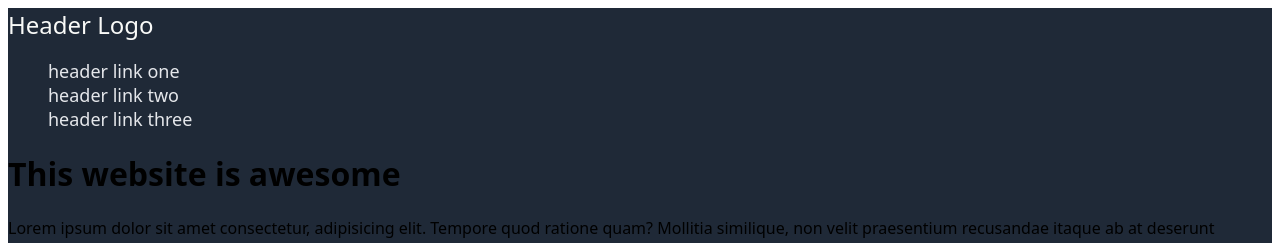
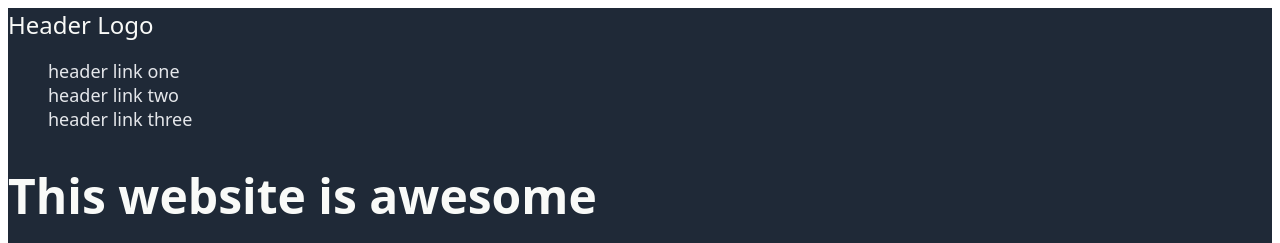
Before and after one commit to Anasdin/landing-page, a plain HTML site: page index.html in a window 1280 px wide. Shown: the top 243 px of the page. Drawn offline with Linux system fonts and the light colour scheme.

Commit message:
Style the main text in the header section
Set the font color, set the font size, and the font weight.

```diff
--- a/style/style.css
+++ b/style/style.css
@@ -24,3 +24,9 @@ div ul{
     font-size: 18px;
     color: #e5e7eb;
 }
+
+h1 {
+    color: #f9faf8;
+    font-size: 48px;
+    font-weight: bolder;
+}
```
